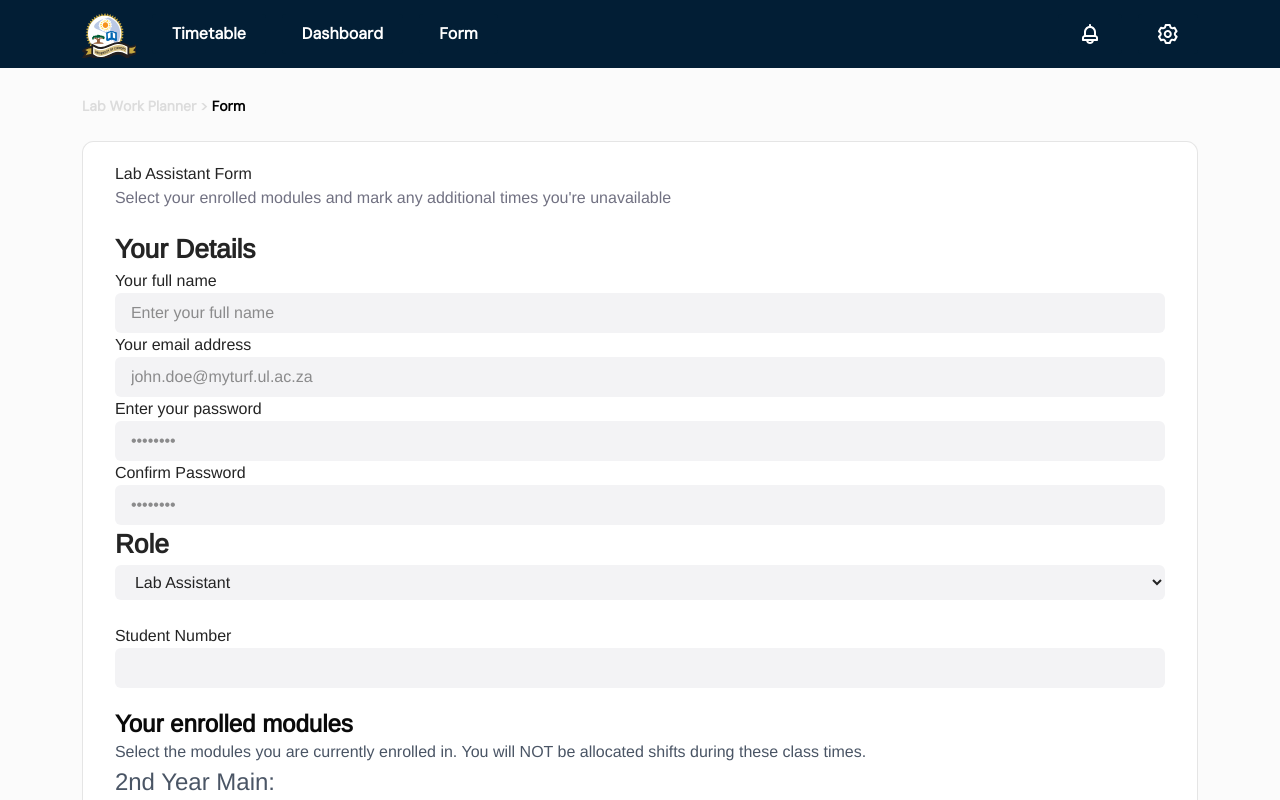
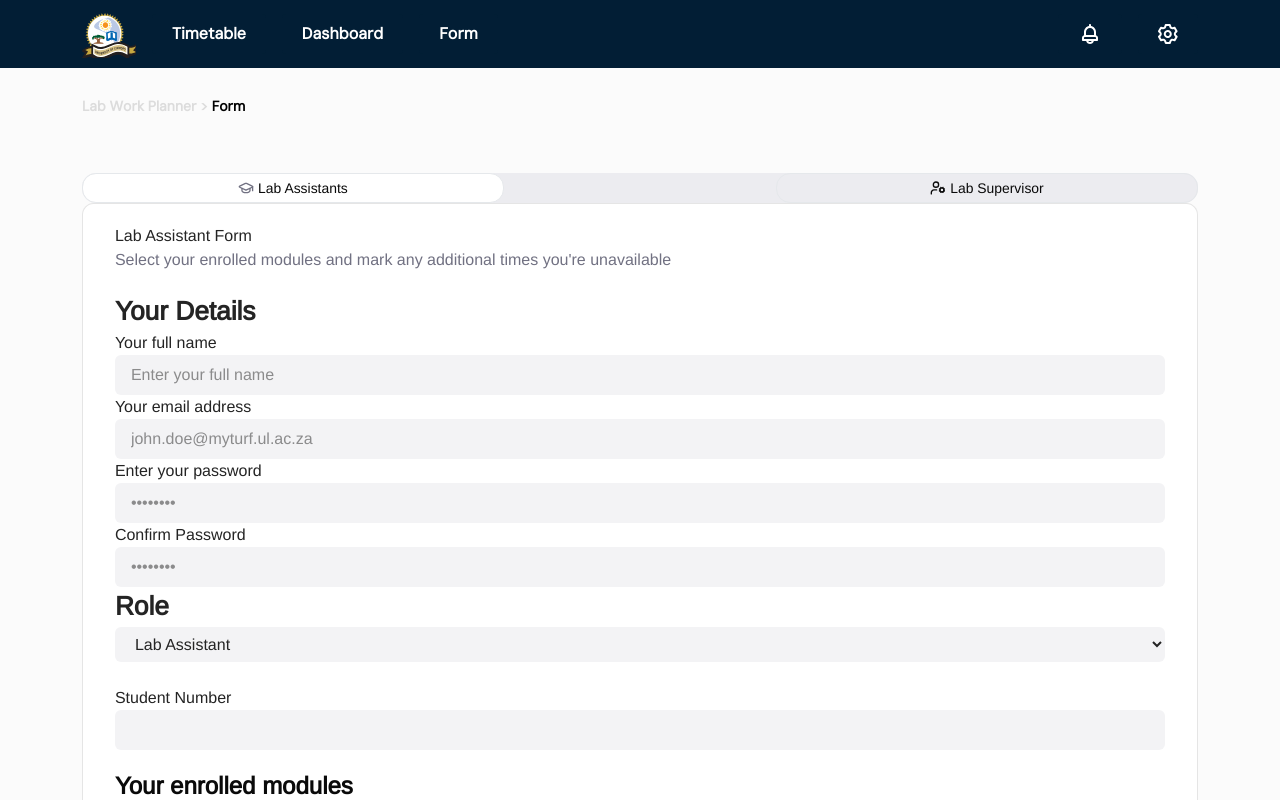
Before and after one commit to mothibimalebana/lab-work-planner, a React (Vite) app: page /app/form in a window 1280 px wide. Shown: the top 800 px of the page. Built offline with nearby package versions, Linux system fonts and the light colour scheme.

Commit message:
introduced a button carousel to form page

```diff
--- a/src/App.tsx
+++ b/src/App.tsx
@@ -5,10 +5,11 @@ import phoneError from "./assets/svg/phone-error-svgrepo-com.svg"
 import { useState } from "react";
 
 function App() {
+  const [assistants, setAssistants] = useState()
   const getPage = window.location.pathname.slice(5);
   const currPage = getPage[0].toUpperCase() + getPage.slice(1);
 
-    const [page, setPage] = useState(currPage);
+  const [page, setPage] = useState(currPage);
 
   return (
     <div className="app">
--- a/src/pages/Dashboard.tsx
+++ b/src/pages/Dashboard.tsx
@@ -74,7 +74,7 @@ function Card( {activeAssistants = 3, activeSupervisors = 1, inactive = 31, tota
 
 function Overview(){
     return(
-        <div className="overview font-[Arimo] flex flex-col justify-between">
+        <div className="overview bg-white py-9 px-12 font-[Arimo] flex flex-col items-center gap-3.5 justify-between">
             <img src={generate} alt="Generate AI" width="64rem" height="64rem"/>
             <h2 className="font-semibold text-[#101828] text-[1.02175rem]">No Schedule generated yet</h2>
             <p className="w-[24rem] text-[#4A5565]">
@@ -83,7 +83,7 @@ function Overview(){
                 assistants based on their availability and
                 enrolled modules.
             </p>
-            <button className=""></button>
+            <button className="green-button w-fit rounded-2xl"><img className="w-[0.90731rem] h-[0.90731rem]" src={generate} alt="genarate ai button"/> <p>Generate Timetable</p></button>
         </div>
     )
 }
--- a/src/pages/Form.tsx
+++ b/src/pages/Form.tsx
@@ -1,8 +1,34 @@
 import { useState } from "react";
-import x from "../assets/svg/x.svg"
+import x from "../assets/svg/x.svg";
 import modules from "../assets/modules";
+import type { FormCarousel, FormMode } from "../../types/form"
+import student from "../assets/svg/student.svg"
+import supervisor from "../assets/svg/supervisor.svg"
+
+/**
+ *
+ * Button carousel to toggle between 'overview', 'lab assistants' and 'lab supervisors'
+ */
+
+
+
+function ButtonCarousel( { mode = "employee" , setMode}:FormCarousel ){
+
+    //functions to facilitate toggling between different options
+    const switchToAssistant = () => { setMode("employee") };
+    const switchToSupervisor = () => { setMode("modules")};
+
+    return(
+        <div className="buttonCarousel rounded-[0.86988rem]! mt-8 flex items-center justify-between font-[Arimo] text-[#0A0A0A] text-[0.86988rem] w-full bg-[#ECECF0]">
+            <button onClick={switchToAssistant} className={mode === 'employee' ? 'flex justify-center items-center gap-[0.87rem] w-[26.38638rem] px-[0.27913rem_9.6805rem_0.3305rem_9.21825rem] h-[1.85969rem]! text-[0.86988rem] text-[#0A0A0A] font-Arimo bg-[#FFFFFF] rounded-[0.86988rem]!' : 'w-[26.38638rem] h-[1.85969rem]! flex justify-center items-center gap-[0.87rem] px-[0.27913rem_9.6805rem_0.3305rem_9.21825rem] bg-[#ECECF0] rounded-[0.86988rem]!'}><img src={student} className="h-[0.99319rem]! w-[0.99319rem]!" alt="student page" /><p>Lab Assistants</p></button>
+            <button onClick={switchToSupervisor} className={mode === 'modules' ? 'flex justify-center items-center gap-[0.87rem] w-[26.38638rem] px-[0.27913rem_9.6805rem_0.3305rem_9.21825rem] h-[1.85969rem]! text-[0.86988rem] text-[#0A0A0A] font-Arimo bg-[#FFFFFF] rounded-[0.86988rem]!' : 'w-[26.38638rem] h-[1.85969rem]! flex justify-center items-center gap-[0.87rem] px-[0.27913rem_9.6805rem_0.3305rem_9.21825rem] bg-[#ECECF0] rounded-[0.86988rem]!'}><img src={supervisor} className="h-[0.99319rem]! w-[0.99319rem]!" alt="" /><p>Lab Supervisor</p></button>
+        </div>
+    )
+}
+
 
 function Form(){
+    const [mode, setMode] = useState<FormMode>("employee")
 
     const schedule = [
     [
@@ -87,6 +113,7 @@ function Form(){
 
     return(
         <div className="registration px-[5.12rem] font-[Arimo] mt-6">
+            <ButtonCarousel mode={mode} setMode={setMode}/>
             <div className="form bg-white px-8 py-5 rounded-[0.73163rem]! border border-solid border-[rgba(0,0,0,0.10)]!">
                 <form method="POST" className="flex flex-col">
                     <div className="head mb-5">
--- /dev/null
+++ b/types/form.ts
@@ -0,0 +1,6 @@
+export type FormMode = "employee" | "modules";
+
+export type FormCarousel = {
+    mode: FormMode;
+    setMode: (mode:FormMode) => void;
+}
--- a/types/timetable.ts
+++ b/types/timetable.ts
@@ -8,6 +8,7 @@ type LabScheduleSlot = {
     assistants: string[] | null;
     lab: number | null;
     role: role;
+    modules: string[];
 };
 
 
```
Also changed, not shown: types/dataModels.ts (added).
